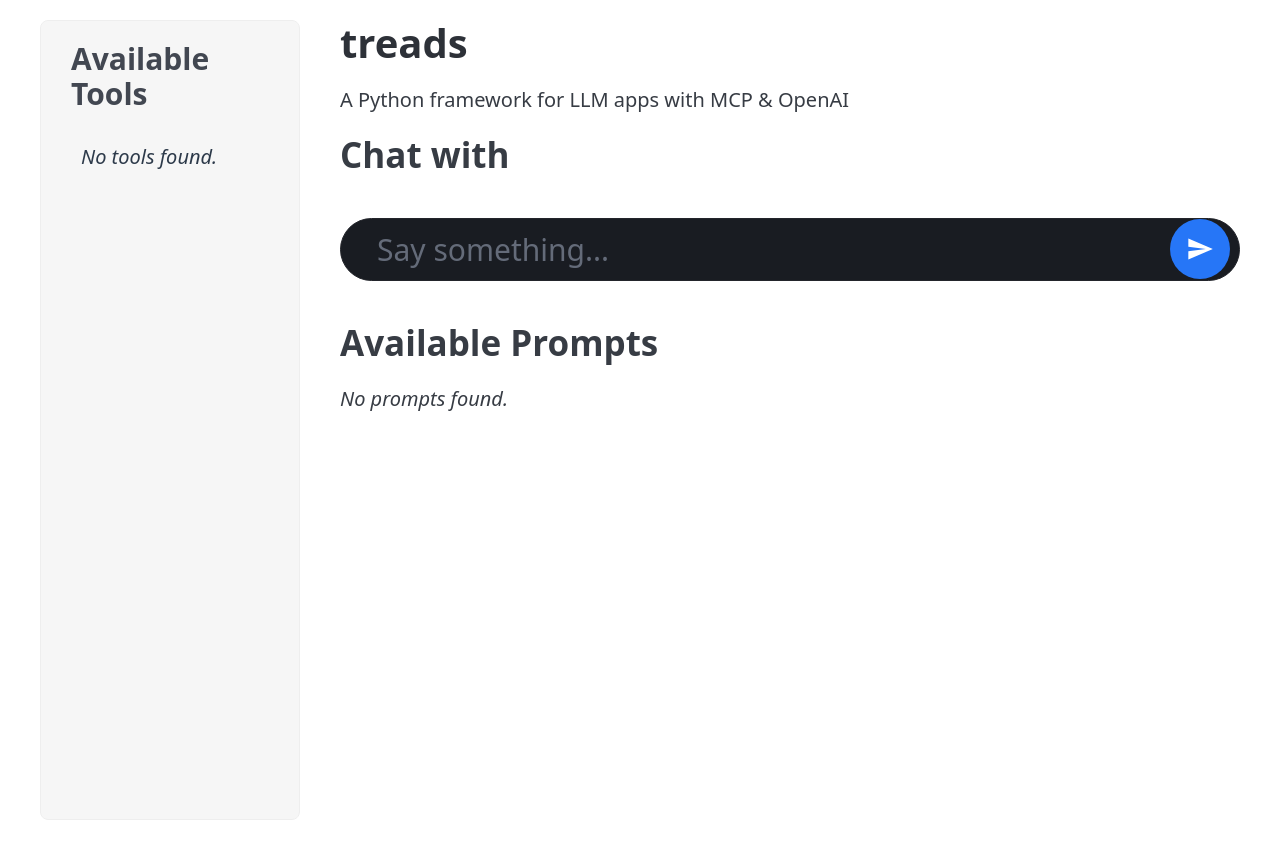
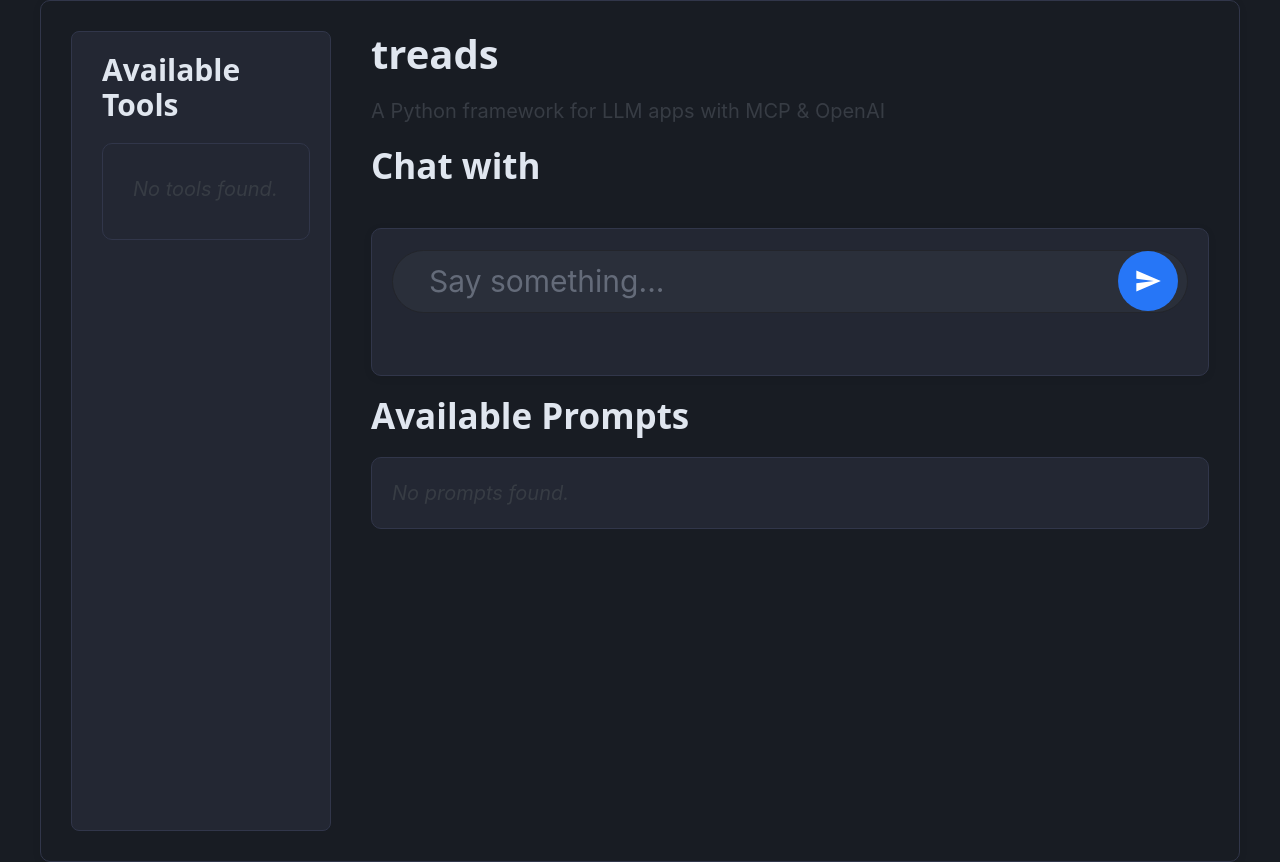
Before and after one commit to cloudnautique/treads, a FastAPI app: template treads/project_template/templates/base.html in a window 1280 px wide. Before the commit the page ends 820 px from the top, so only its background shows below. Run offline with FastAPI, Linux system fonts and the light colour scheme; the template is opened without the code that fills it, so the values that code supplies are empty; parts of the project's set-up code (start-up, migrations or seed data) failed here and were passed over; some libraries are stand-ins or nearby versions.

Commit message:
chore: fix some style issues.
Signed-off-by: Bill Maxwell <cloudnautique@users.noreply.github.com>

```diff
--- a/treads/project_template/templates/_chat_box.html
+++ b/treads/project_template/templates/_chat_box.html
@@ -1,5 +1,6 @@
 <section>
     <h2 style="margin-bottom:1.2em;">Chat with {{ openai_model }}</h2>
+    <div class="card chat-box" style="background: var(--background-card); border-radius: 10px; box-shadow: 0 2px 8px rgba(0,0,0,0.08); border: 1px solid var(--border); padding: 1rem;">
         <form id="chat-form" method="post" action="/chat" onsubmit="return sendChat(event)" style="display:flex;align-items:center;gap:0;">
             <div style="position:relative;flex:1;display:flex;align-items:center;min-height:4.2em;">
                 <input type="text" name="prompt" id="prompt" placeholder="Say something..." required style="width:100%;border-radius:2em;background:#191c22;color:#cfd2dc;border:1.5px solid #23252b;padding:0.9em 4em 0.9em 1.2em;font-size:1.5em;box-shadow:none;outline:none;display:block;">
@@ -15,4 +16,5 @@
                 <strong>Model:</strong> <span id="chat-markdown">{{ chat_response|safe }}</span>
             {% endif %}
         </div>
+    </div>
 </section>
--- a/treads/project_template/templates/_custom_styles.html
+++ b/treads/project_template/templates/_custom_styles.html
@@ -1,4 +1,92 @@
 <style>
+    :root {
+  --background-main: #181c23;
+  --background-panel: #232733;
+  --background-card: #232733;
+  --text-main: #e0e6ef;
+  --text-secondary: #a0aec0;
+  --accent: #2dd4bf;
+  --accent-hover: #22bfa3;
+  --border: #31364a;
+  --button-bg: #232733;
+  --button-bg-hover: #2dd4bf;
+  --button-text: #e0e6ef;
+  --input-bg: #2a2f3a; /* lighter than panel, for input fields */
+  --input-border: #31364a;
+  --input-text: #e0e6ef;
+  --status-connected: #2dd4bf;
+  --status-disconnected: #ef4444;
+}
+
+body {
+  background: var(--background-main);
+  color: var(--text-main);
+  font-family: 'Inter', 'Segoe UI', Arial, sans-serif;
+  margin: 0;
+}
+
+.panel, .card, .container {
+  background: var(--background-panel);
+  border-radius: 10px;
+  box-shadow: 0 2px 8px rgba(0,0,0,0.08);
+  border: 1px solid var(--border);
+  padding: 1.5rem;
+}
+
+h1, h2, h3, h4, h5, h6 {
+  color: var(--text-main);
+}
+
+label, .label {
+  color: var(--text-secondary);
+}
+
+input, select, textarea {
+  background: var(--input-bg);
+  color: var(--input-text);
+  border: 1px solid var(--input-border);
+  border-radius: 6px;
+  padding: 0.5rem 1rem;
+  margin-bottom: 1rem;
+}
+
+input:focus, select:focus, textarea:focus {
+  outline: none;
+  border-color: var(--accent);
+}
+
+button, .button {
+  background: var(--button-bg);
+  color: var(--button-text);
+  border: 1px solid var(--accent);
+  border-radius: 6px;
+  padding: 0.5rem 1.5rem;
+  cursor: pointer;
+  transition: background 0.2s, color 0.2s;
+}
+
+button:hover, .button:hover {
+  background: var(--button-bg-hover);
+  color: #181c23;
+}
+
+.status-connected {
+  color: var(--status-connected);
+}
+
+.status-disconnected {
+  color: var(--status-disconnected);
+}
+
+::-webkit-scrollbar {
+  width: 8px;
+  background: var(--background-panel);
+}
+::-webkit-scrollbar-thumb {
+  background: var(--border);
+  border-radius: 4px;
+}
+
     .layout {
         display: flex;
         gap: 2em;
@@ -6,10 +94,10 @@
     .sidebar {
         min-width: 220px;
         max-width: 260px;
-        background: #f6f6f6;
+        background: #232733; /* match --background-panel */
         border-radius: 8px;
         padding: 1em 1em 1em 1.5em;
-        border: 1px solid #eee;
+        border: 1px solid var(--border);
         height: 100vh;
         position: sticky;
         top: 0;
@@ -24,14 +112,14 @@
     .tool-list li {
         margin-bottom: 0.5em;
         font-weight: 500;
-        color: #2d3a4a;
+        color: var(--text-main);
     }
     .prompt-card {
-        border: 1px solid #e0e0e0;
+        border: 1px solid var(--border);
         border-radius: 8px;
         padding: 1em;
         margin-bottom: 1.5em;
-        background: #fafbfc;
+        background: #232733; /* match --background-panel */
     }
     .prompt-card strong {
         font-size: 1.1em;
@@ -44,4 +132,23 @@
         margin-right: 0.5em;
         margin-bottom: 0.3em;
     }
+    .prompts-list {
+  list-style: none !important;
+  padding: 0;
+  margin: 0;
+}
+.prompts-list > li {
+  list-style: none !important;
+}
+
+/* Ensure all input fields use the same lighter background */
+input[type="text"], textarea, select {
+  background: var(--input-bg) !important;
+  color: var(--input-text);
+  border: 1px solid var(--input-border);
+  border-radius: 6px;
+  padding: 0.5rem 1rem;
+  margin-bottom: 1rem;
+  box-shadow: none;
+}
 </style>
--- a/treads/project_template/templates/_prompts_list.html
+++ b/treads/project_template/templates/_prompts_list.html
@@ -1,5 +1,6 @@
+<ul class="prompts-list" style="background: var(--background-panel); border-radius: 10px; border: 1px solid var(--border); padding: 1rem; list-style: none; margin: 0;">
 {% for prompt in prompts %}
-<div class="prompt-card">
+<li class="prompt-card">
     <form class="prompt-form" onsubmit="return callPrompt(event, '{{ prompt.name }}')">
         <strong>{{ prompt.name }}</strong>
         {% if prompt.description %}<br><small>{{ prompt.description }}</small>{% endif %}
@@ -10,7 +11,8 @@
         </div>
         <button type="submit">Run</button>
     </form>
-</div>
+</li>
 {% else %}
 <div><em>No prompts found.</em></div>
 {% endfor %}
+</ul>
--- a/treads/project_template/templates/_tools_list.html
+++ b/treads/project_template/templates/_tools_list.html
@@ -1,4 +1,4 @@
-<ul class="tool-list">
+<ul class="tools-list" style="background: var(--background-panel); border-radius: 10px; border: 1px solid var(--border); padding: 1rem;">
 {% for tool in tools %}
     <li>{{ tool }}</li>
 {% else %}
--- a/treads/project_template/templates/base.html
+++ b/treads/project_template/templates/base.html
@@ -8,7 +8,8 @@
     {% include "_custom_styles.html" %}
 </head>
 <body>
-    <main class="container layout">
+  <div class="container" style="background: var(--background-main); min-height: 100vh;">
+    <main class="layout">
         <aside class="sidebar">
             <h3 style="margin-top:0;">Available Tools</h3>
             {% include "_tools_list.html" %}
@@ -34,6 +35,7 @@
             {% endblock %}
         </section>
     </main>
+  </div>
     <script src="https://cdn.jsdelivr.net/npm/marked/marked.min.js"></script>
     {% block scripts %}
     <script>
```
Lines whose indentation alone changed are shown as unchanged.
